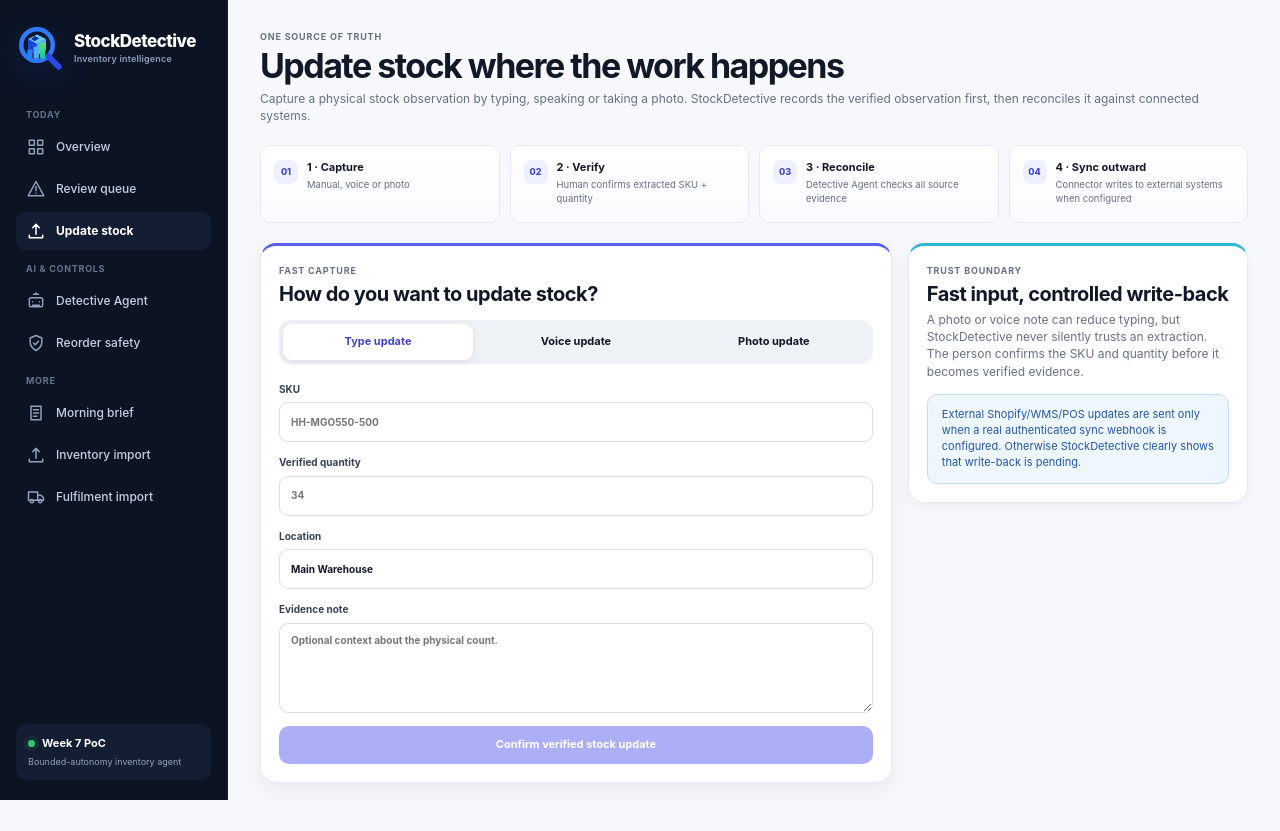
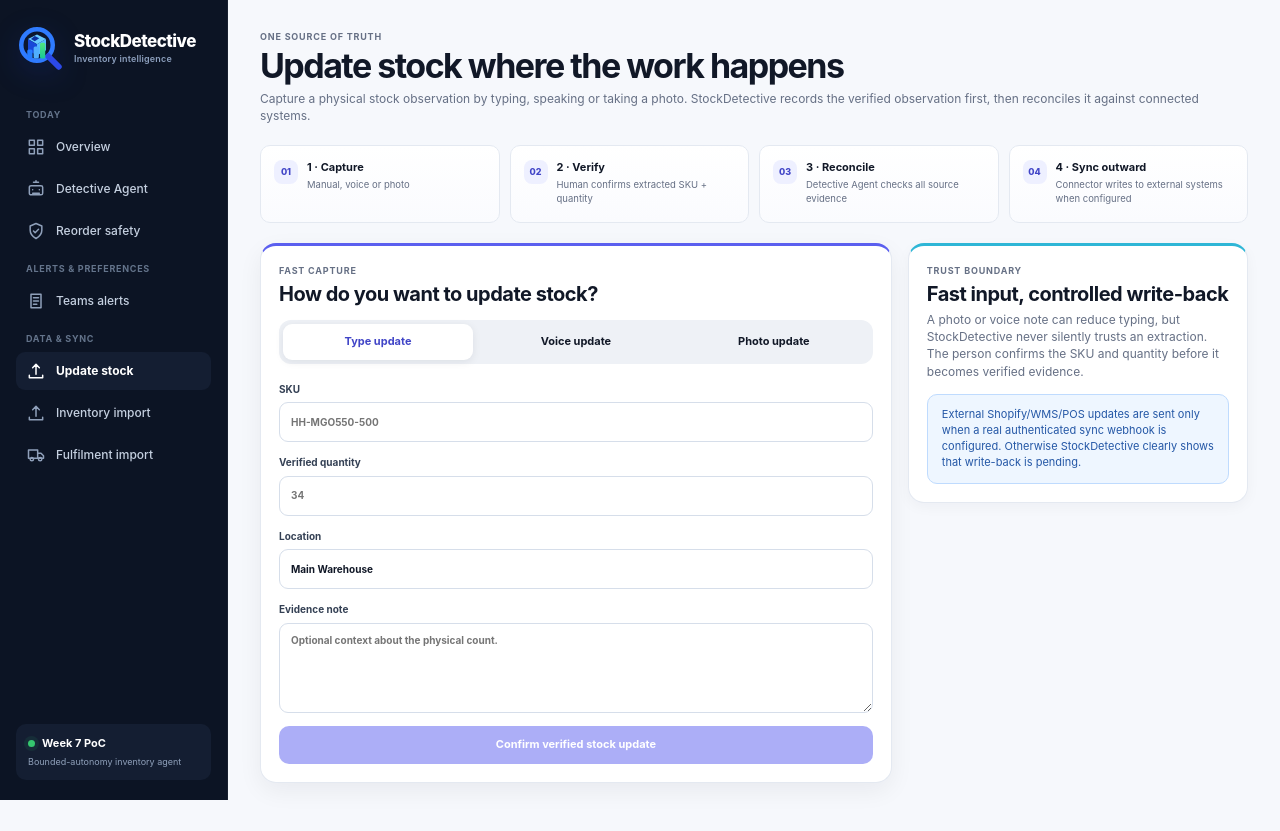
Before and after one commit to josephyl/stock_detective, a Next.js app: page /update in a window 1280 px wide. Built offline with nearby package versions, Linux system fonts and the light colour scheme.

Commit message:
Simplify sidebar and integrate review queue into agent

```diff
--- a/app/components/sidebar.tsx
+++ b/app/components/sidebar.tsx
@@ -56,21 +56,20 @@ const groups = [
     label: "Today",
     items: [
       { href: "/", label: "Overview", icon: DashboardIcon },
-      { href: "/exceptions", label: "Review queue", icon: AlertIcon },
-      { href: "/update", label: "Update stock", icon: UploadIcon },
-    ],
-  },
-  {
-    label: "AI & controls",
-    items: [
       { href: "/agent", label: "Detective Agent", icon: BotIcon },
       { href: "/reorder", label: "Reorder safety", icon: ShieldIcon },
     ],
   },
   {
-    label: "More",
+    label: "Alerts & preferences",
     items: [
-      { href: "/brief", label: "Morning brief", icon: BriefIcon },
+      { href: "/brief", label: "Teams alerts", icon: BriefIcon },
+    ],
+  },
+  {
+    label: "Data & sync",
+    items: [
+      { href: "/update", label: "Update stock", icon: UploadIcon },
       { href: "/upload", label: "Inventory import", icon: UploadIcon },
       { href: "/fulfilment", label: "Fulfilment import", icon: TruckIcon },
     ],
```
